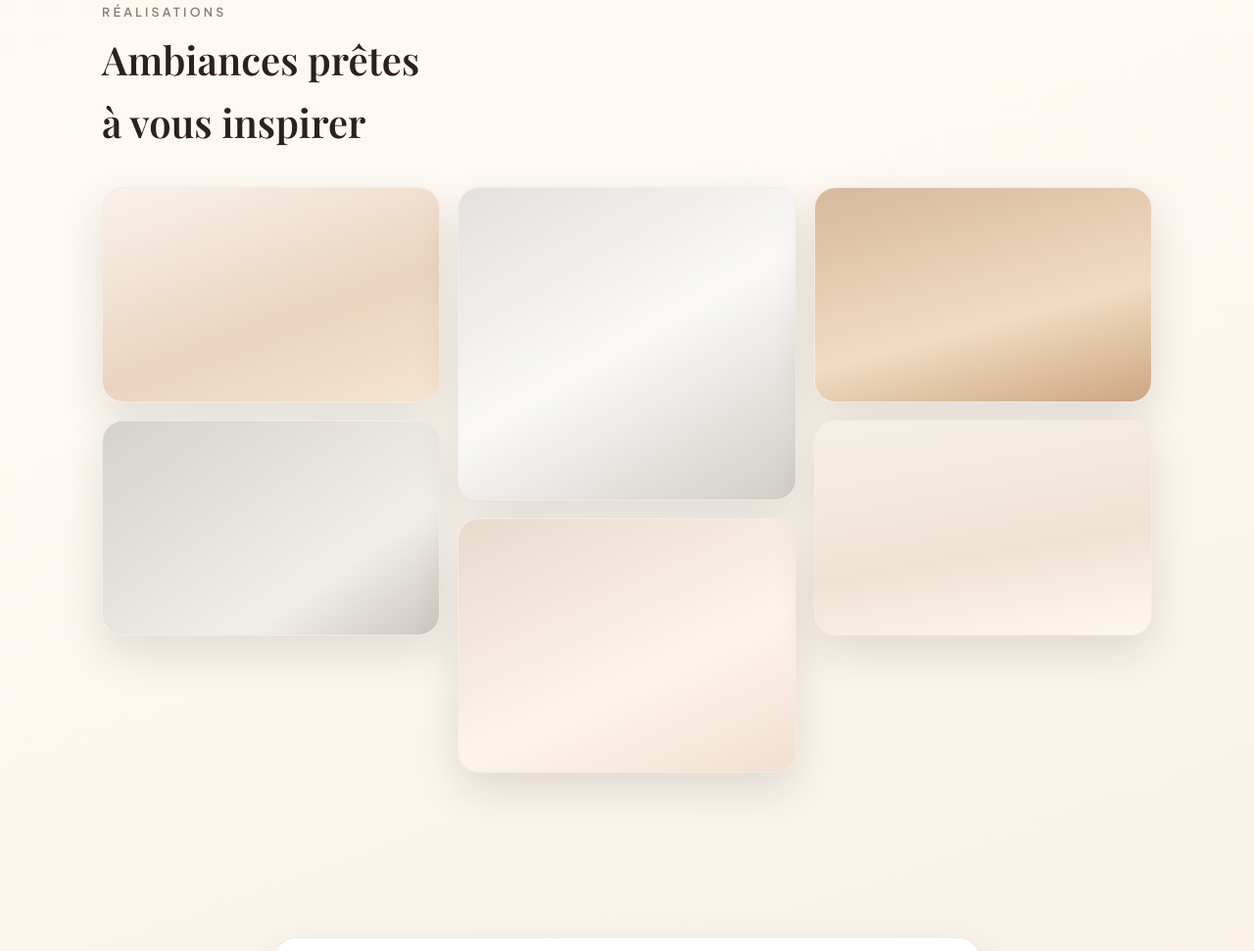
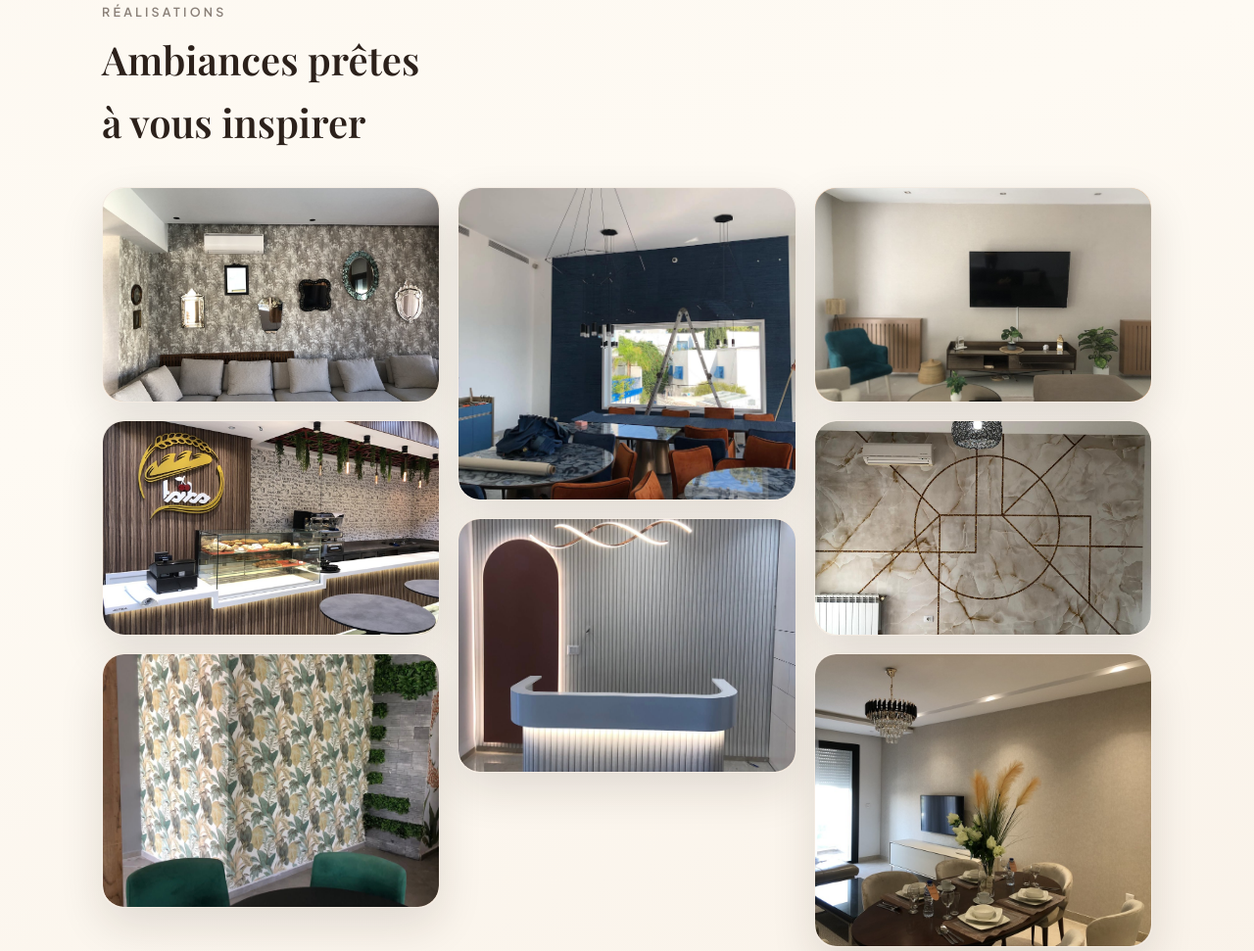
Before and after one commit to AnasCharfi/tempodeco-website, a plain HTML site: page index.html in a window 1280 px wide. Shown: the part 3996-4967 px from the top of the page at 98% size. Drawn offline with nearby package versions, Linux system fonts and the light colour scheme.

Commit message:
added projects images

```diff
--- a/index.html
+++ b/index.html
@@ -271,12 +271,30 @@
       </div>
     </div>
     <div class="showcase">
-      <figure class="shot shot-soft"></figure>
-      <figure class="shot shot-stone"></figure>
-      <figure class="shot shot-tall"></figure>
-      <figure class="shot shot-wide"></figure>
-      <figure class="shot shot-wood"></figure>
-      <figure class="shot shot-light"></figure>
+      <figure class="shot shot-soft">
+        <img src="assets/projects/project-1.jpg" alt="R&eacute;alisation TempoDeco &mdash; salon lumineux aux tons doux" loading="lazy" decoding="async" />
+      </figure>
+      <figure class="shot shot-stone">
+        <img src="assets/projects/project-2.jpg" alt="R&eacute;alisation TempoDeco &mdash; surfaces min&eacute;rales contemporaines" loading="lazy" decoding="async" />
+      </figure>
+      <figure class="shot shot-wide">
+        <img src="assets/projects/project-3.jpg" alt="R&eacute;alisation TempoDeco &mdash; d&eacute;cor panoramique" loading="lazy" decoding="async" />
+      </figure>
+      <figure class="shot shot-tall">
+        <img src="assets/projects/project-4.jpg" alt="R&eacute;alisation TempoDeco &mdash; mur habill&eacute; sur toute hauteur" loading="lazy" decoding="async" />
+      </figure>
+      <figure class="shot shot-wide">
+        <img src="assets/projects/project-5.jpg" alt="R&eacute;alisation TempoDeco &mdash; d&eacute;cor panoramique" loading="lazy" decoding="async" />
+      </figure>
+      <figure class="shot shot-wood">
+        <img src="assets/projects/project-6.jpg" alt="R&eacute;alisation TempoDeco &mdash; rev&ecirc;tement effet bois chaleureux" loading="lazy" decoding="async" />
+      </figure>
+      <figure class="shot shot-light">
+        <img src="assets/projects/project-7.jpg" alt="R&eacute;alisation TempoDeco &mdash; pi&egrave;ce baign&eacute;e de lumi&egrave;re" loading="lazy" decoding="async" />
+      </figure>
+      <figure class="shot shot-marble">
+        <img src="assets/projects/project-8.jpg" alt="R&eacute;alisation TempoDeco &mdash; finitions marbre et dor&eacute;" loading="lazy" decoding="async" />
+      </figure>
     </div>
   </section>
 
--- a/styles.css
+++ b/styles.css
@@ -118,13 +118,16 @@ body{-webkit-font-smoothing:antialiased;-moz-osx-font-smoothing:grayscale}
 .process__steps p{margin:4px 0 0;color:var(--muted)}
 
 .showcase{columns:3 300px;column-gap:18px}
-.shot{height:220px;border:1px solid color-mix(in oklab,var(--beige) 70%, white);border-radius:22px;margin:0 0 18px;break-inside:avoid;box-shadow:var(--shadow)}
+.shot{height:220px;border:1px solid color-mix(in oklab,var(--beige) 70%, white);border-radius:22px;margin:0 0 18px;break-inside:avoid;box-shadow:var(--shadow);overflow:hidden;position:relative}
+.shot img{width:100%;height:100%;object-fit:cover;display:block;border-radius:inherit}
 .shot-soft{background:linear-gradient(160deg,#f9f2eb 0%,#ead4bf 60%,#f5e5d1 100%)}
 .shot-stone{background:linear-gradient(145deg,#d5d2cc 0%,#f1ede7 70%,#cbc6bf 100%)}
 .shot-tall{height:320px;background:linear-gradient(150deg,#e3e0dd 0%,#faf9f7 50%,#d1ccc6 100%)}
 .shot-wide{height:260px;background:linear-gradient(155deg,#e8dacd 0%,#fef4eb 60%,#f0dfcf 100%)}
 .shot-wood{background:linear-gradient(165deg,#d7b89c 0%,#f1dcc2 60%,#cda682 100%)}
 .shot-light{background:linear-gradient(170deg,#f6f0e8 0%,#efe2d4 60%,#fff8f1 100%)}
+.shot-marble{height:300px;background:linear-gradient(155deg,#e6ded5 0%,#f5eee6 55%,#d9cfc3 100%)}
+.shot-tall-alt{height:340px;background:linear-gradient(150deg,#ebdfd1 0%,#f8efe2 55%,#d7c8b7 100%)}
 
 .testimonial__card{max-width:720px;margin:auto;display:grid;gap:16px;padding:32px 36px}
 .testimonial__quote{margin:0;font-size:1.22rem;line-height:1.5;color:var(--ink-soft)}
```
Also changed, not shown: assets/projects/project-1.jpg (added), assets/projects/project-2.jpg (added), assets/projects/project-3.jpg (added), assets/projects/project-4.jpg (added), assets/projects/project-5.jpg (added), assets/projects/project-6.jpg (added), assets/projects/project-7.jpg (added), assets/projects/project-8.jpg (added).
